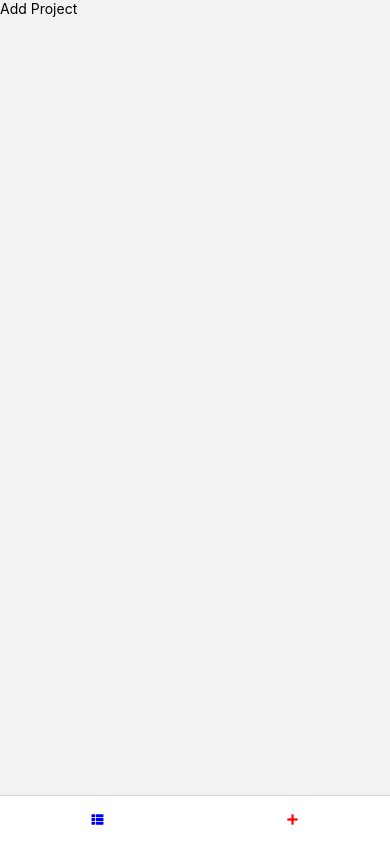
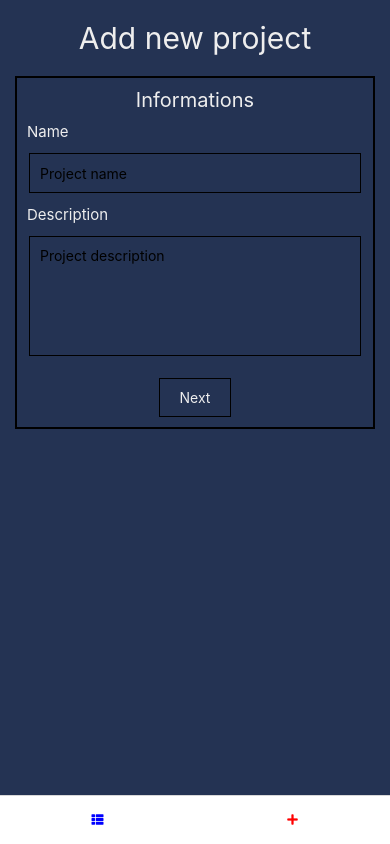
Before and after one commit to WildCodeSchool/2109-wns-remote3-jahbaf-mobile, a React Native app: screen /AddProject in a window 390 px wide. Built offline with nearby package versions, Linux system fonts and the light colour scheme; no server answers.

Commit message:
FEAT: add one project and query them all

```diff
--- a/babel.config.js
+++ b/babel.config.js
@@ -2,5 +2,8 @@ module.exports = function(api) {
   api.cache(true);
   return {
     presets: ['babel-preset-expo'],
+    "plugins": [
+      ["module:react-native-dotenv"]
+    ]
   };
 };
--- /dev/null
+++ b/components/ProjectCard.tsx
@@ -0,0 +1,13 @@
+import React from 'react';
+import { View, Text } from 'react-native';
+import { Project as ProjectInterface } from '../models';
+
+export const ProjectCard = ({id, name, description}: ProjectInterface) => {
+    return (
+        <View>
+            <Text>Id: {id}</Text>
+            <Text>Name: {name}</Text>
+            <Text>Decription: {description}</Text>
+        </View>
+    );
+}
--- a/components/index.tsx
+++ b/components/index.tsx
@@ -0,0 +1 @@
+export * from "./ProjectCard"
--- a/models/project.models.ts
+++ b/models/project.models.ts
@@ -1,6 +1,6 @@
-export interface CreateProjectInfos {
+export interface ProjectInput {
     name: string,
-    description?: string
+    description?: string,
 };
 
 export interface Project {
--- a/package.json
+++ b/package.json
@@ -22,6 +22,7 @@
     "react-dom": "17.0.1",
     "react-icons": "^4.3.1",
     "react-native": "0.64.3",
+    "react-native-dotenv": "^3.3.1",
     "react-native-safe-area-context": "3.3.2",
     "react-native-screens": "~3.10.1",
     "react-native-web": "0.17.1"
--- a/screens/AddProject.tsx
+++ b/screens/AddProject.tsx
@@ -1,28 +1,181 @@
-import React from "react";
-import { View, Text, StyleSheet } from "react-native";
-import { commonStyles } from "../styles/Pages.styles";
+import React, { useEffect, useState } from "react";
+import { Pressable, SafeAreaView, View, Text, TextInput, StyleSheet } from "react-native";
+import * as colors from "../styles";
+import { ProjectInput } from "../models/project.models";
 
-import { CREATE_PROJECT_MUTATION, GET_PROJECTS_QUERY } from "../services/index";
-import { useApolloClient, useMutation } from "@apollo/client";
+import { CREATE_PROJECT_MUTATION } from "../services";
+import { useMutation } from "@apollo/client";
 
-export const AddProject = () => {
-  const cache = useApolloClient().cache;
+const emptyProjectInfos: ProjectInput = {
+  name: '',
+  description: '',
+}
 
-  const [addProject, { loading }] = useMutation(CREATE_PROJECT_MUTATION, {
-    onCompleted: (data: any) => {
-      const result = cache.readQuery<any, void>({ query: GET_PROJECTS_QUERY });
-      cache.writeQuery({
-        query: GET_PROJECTS_QUERY,
-        data: {
-          findManyProjects: [...result?.findManyProjects, data.createProject],
-        },
-      });
+export const AddProject = ({ navigation }: any) =>{
+  const [currentStep, setCurrentStep] = useState<number>(0);
+  const [isDone, setIsDone] = useState<boolean>();
+  const [projectData, setProjectData] = useState<ProjectInput>(emptyProjectInfos);
+  const [mutateProject, { loading, error, data }] = useMutation(CREATE_PROJECT_MUTATION, {
+    variables: {
+      projectInput: {
+        name: projectData.name,
+        description: projectData.description,
+      }
     },
   });
+  const validateNameAndDescription = () => {
+    if (currentStep === 0) {
+      if (projectData.name) {} else return;
+    }
+    console.log("Name and description are valid");
+    setCurrentStep(currentStep + 1);
+  }
+  const validateMembers = () => {
+    console.log("Members Ok")
+    setCurrentStep(currentStep + 1);
+  }
 
-  return (
-    <View>
-      <Text style={commonStyles.fullPage}>Add Project</Text>
-    </View>
-  );
+  useEffect(() => {
+    if (!isDone) return;
+    (async () => {
+      let res = await mutateProject()
+      navigation.navigate('Project', { id: res.data.createProject.id });
+    })();
+  }, [isDone]);
+  if (currentStep === 0) {
+    return (
+      <View style={{backgroundColor: colors.BACKGROUND_COLOR_DARK, flex: 1}}>
+        <SafeAreaView>
+          <Text style={styles.header}>Add new project</Text>
+          <View style={styles.projectCard}>
+            <Text style={styles.stepTitle}>Informations</Text>
+            <Text style={styles.inputTitle}>Name</Text>
+            <TextInput
+              style={styles.inputName}
+              placeholder="Project name"
+              onChangeText={(text: string) => setProjectData({ ...projectData, name: text.trim() })}
+            />
+            <Text style={styles.inputTitle}>Description</Text>
+            <TextInput
+              style={styles.inputDescription}
+              placeholder="Project description"
+              onChangeText={(text: string) => setProjectData({ ...projectData, description: text.trim() })}
+              multiline = {true}
+              numberOfLines = {4}
+            />
+            <View
+              style={styles.nextContainer}
+            >
+              <Pressable
+                style={styles.nextButton}
+                onPress={validateNameAndDescription}
+                >
+                <Text style={styles.nextButtonText}>Next</Text>
+              </Pressable>
+            </View>
+          </View>
+        </SafeAreaView>
+      </View>
+    );
+  } else if (currentStep === 1) {
+    return (
+      <View style={{backgroundColor: colors.BACKGROUND_COLOR_DARK, flex: 1}}>
+        <SafeAreaView>
+          <Text style={styles.header}>Add new project</Text>
+          <View style={styles.projectCard}>
+            <Text style={styles.stepTitle}>Project members</Text>
+            <View
+              style={styles.nextContainer}
+            >
+              <Pressable
+                style={styles.nextButton}
+                onPress={validateMembers}
+              >
+                <Text style={styles.nextButtonText}>Next</Text>
+              </Pressable>
+            </View>
+          </View>
+        </SafeAreaView>
+      </View>
+    );
+  } else {
+    return (
+      <View style={{backgroundColor: colors.BACKGROUND_COLOR_DARK, flex: 1}}>
+        <SafeAreaView>
+          <Text style={styles.header}>Add new project</Text>
+          <View style={styles.projectCard}>
+            <Text style={styles.stepTitle}>Project Summary</Text>
+            <Text>Project name:</Text>
+            <Text>{projectData.name}</Text>
+            <Text>Project description:</Text>
+            <Text>{projectData.description}</Text>
+            <View
+              style={styles.nextContainer}
+            >
+              <Pressable
+                style={styles.nextButton}
+                onPress={() => setIsDone(true)}
+                >
+                <Text style={styles.nextButtonText}>Next</Text>
+              </Pressable>
+            </View>
+          </View>
+        </SafeAreaView>
+      </View>
+    );
+  }
+
 };
+
+const styles = StyleSheet.create({
+  header: {
+    textAlign: "center",
+    fontSize: 30,
+    marginVertical: 20,
+    color: colors.TEXT_COLOR_LIGHT,
+  },
+  projectCard: {
+    marginHorizontal: 15,
+    borderWidth: 2,
+    borderColor: "black",
+    borderStyle: "solid",
+  },
+  stepTitle: {
+    fontSize: 20,
+    textAlign: "center",
+    marginVertical: 10,
+    color: colors.TEXT_COLOR_LIGHT,
+
+  },
+  inputTitle: {
+    fontSize: 15,
+    marginLeft: 10,
+    color: colors.TEXT_COLOR_LIGHT,
+  },
+  inputName: {
+    height: 40,
+    margin: 12,
+    borderWidth: 1,
+    padding: 10,
+  },
+  inputDescription: {
+    height: 120,
+    margin: 12,
+    borderWidth: 1,
+    padding: 10,
+  },
+  nextContainer: {
+    alignItems: "center",
+  },
+  nextButton: {
+    marginVertical: 10,
+    borderColor: "black",
+    borderWidth: 1,
+    borderStyle: "solid",
+    paddingVertical: 10,
+    paddingHorizontal: 20,
+  },
+  nextButtonText: {
+    color: colors.TEXT_COLOR_LIGHT,
+  }
+})
--- a/screens/Project.tsx
+++ b/screens/Project.tsx
@@ -1,13 +1,22 @@
-import React, { useEffect } from "react";
-import { Text, View } from "react-native";
+import React, { useEffect, useState } from "react";
+import { SafeAreaView, Text, View } from "react-native";
+import { useApolloClient, useQuery } from "@apollo/client";
+import { FIND_ONE_PROJECT_BY_ID } from "../services";
+import { ProjectCard } from "../components";
 
-export const Project = (data: any) => {
-  useEffect(() => {
-    console.log(data);
-  }, []);
+export const Project = (id: any) => {
+  const { loading, error, data } = useQuery(FIND_ONE_PROJECT_BY_ID, {variables: { id }});
+  if (error) {
+    console.log(error);
+  }
+  if (data) console.log(data.findProjectById)
   return (
-    <>
-      <Text>{data.route.params.id}</Text>
-    </>
+    <View>
+      <SafeAreaView>
+        {error && <Text>ERROR</Text>}
+        {loading && <Text>Loading</Text>}
+        {data && <ProjectCard  {...data.findProjectById} />}
+      </SafeAreaView>
+    </View>
   );
 };
--- a/screens/Projects.tsx
+++ b/screens/Projects.tsx
@@ -26,7 +26,7 @@ export const Projects = ({ navigation }: any) => {
     },
   ];
   const { data, loading, error } = useQuery(GET_PROJECTS_QUERY);
-
+  if (data) console.log(data);
   return (
     <>
       <View
@@ -41,6 +41,13 @@ export const Projects = ({ navigation }: any) => {
       >
         {loading && <Text>Loading</Text>}
         {error && <Text>{error?.message}</Text>}
+        {data &&
+          <FlatList
+            data={data.findManyProjects}
+            keyExtractor={(item: any) => item.id}
+            renderItem={({ item }: any) => (<Text>{item.id}</Text>)}
+          />
+        }
         <FlatList
           contentContainerStyle={{ flex: 1, justifyContent: "space-around" }}
           data={mockProjects}
@@ -65,15 +72,3 @@ export const Projects = ({ navigation }: any) => {
     </>
   );
 };
-
-/*
-gql`
-query Query {
-  findManyProjects {
-    id
-    name
-    description
-  }
-}
-`
-*/
--- a/services/index.ts
+++ b/services/index.ts
@@ -1,9 +1,10 @@
 import { ApolloClient, InMemoryCache } from "@apollo/client";
+import { LOCALHOST } from "@env";
 
 export * from "./projects.service";
 export * from "./tasks.service";
 
 export const client = new ApolloClient({
-  uri: "http://localhost:4004/graphql",
+  uri: `http://${LOCALHOST}:4004/graphql`,
   cache: new InMemoryCache(),
 });
```
Also changed, not shown: App.tsx (+5 -2 lines), screens/Projects.styles.ts (deleted), 2 other files (tests, documents, lock files or other folders).
